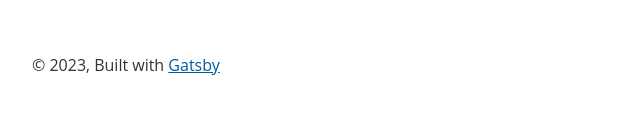
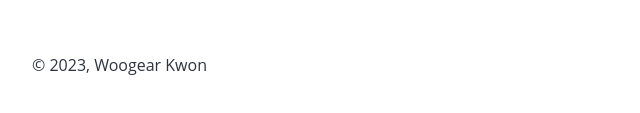
Before and after one commit to WoogearKwon/woogearkwon.github.io, a Gatsby site: page / in a window 1280 px wide. Shown: the part 663-776 px from the top of the page, 244-884 px from the left. Built offline with nearby package versions, Linux system fonts and the light colour scheme; Gatsby itself is replaced by a stand-in of ours.

Commit message:
footer 수정

```diff
--- a/src/components/layout.js
+++ b/src/components/layout.js
@@ -31,9 +31,8 @@
       </header>
       <main>{children}</main>
       <footer>
-        © {new Date().getFullYear()}, Built with
+        © {new Date().getFullYear()}, Woogear Kwon
         {` `}
-        <a href="https://www.gatsbyjs.com">Gatsby</a>
       </footer>
     </div>
   )
```
